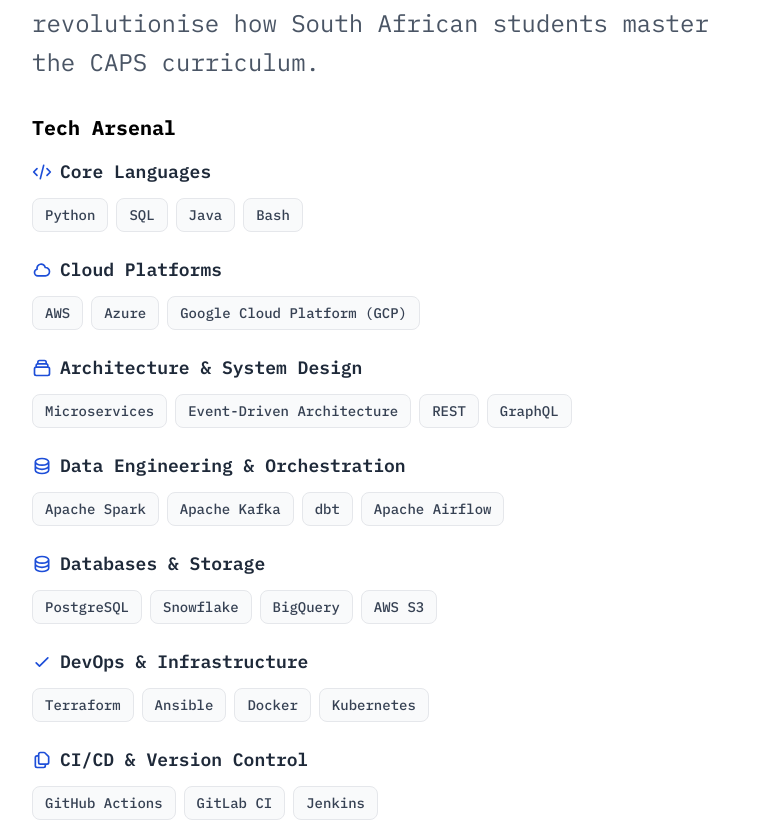
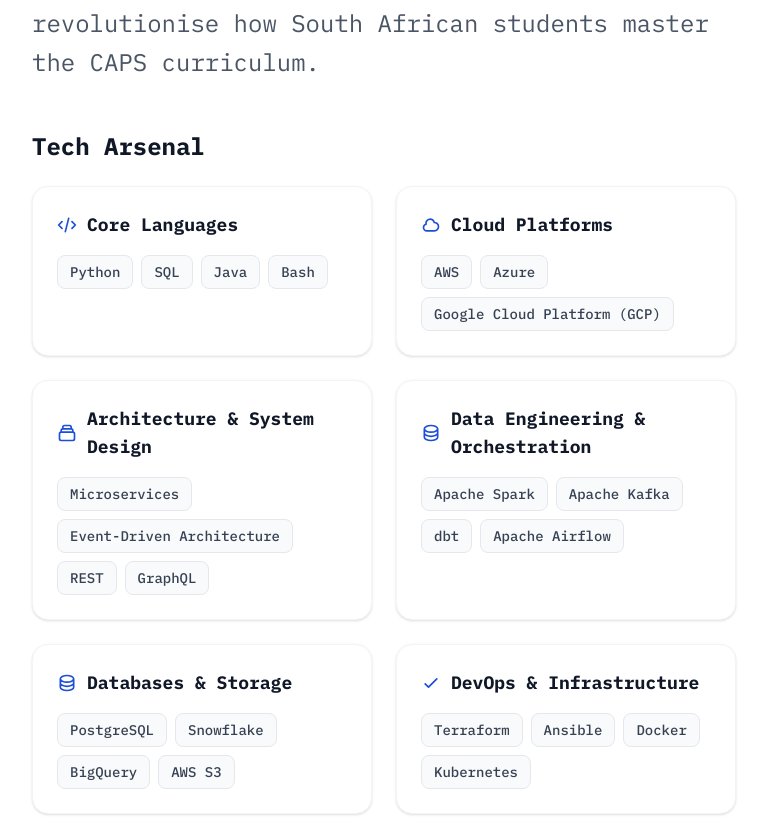
Before and after one commit to keammakola/portfolio, an Astro site: page / in a window 1280 px wide. Shown: the part 2009-2832 px from the top of the page, without its empty margins (448-1215 px from the left). Built offline with nearby package versions, Linux system fonts and the light colour scheme; Astro itself is replaced by a stand-in of ours.

Commit message:
style: refactor Tech Arsenal into a 2-column card grid layout

```diff
--- a/src/components/About.astro
+++ b/src/components/About.astro
@@ -35,13 +35,14 @@ const getCategoryIcon = (category: string) => {
           ))}
         </div>
 
-        <div class="mt-8">
-          <h3 class="text-xl font-bold mb-4">Tech Arsenal</h3>
+        <div class="mt-12">
+          <h3 class="text-2xl font-bold mb-6 text-gray-900">Tech Arsenal</h3>
 
+          <div class="grid grid-cols-1 md:grid-cols-2 gap-6">
             {
               siteConfig.skills.map((skillGroup) => (
-              <div class="mb-6">
-                <h4 class="text-lg font-semibold text-gray-800 mb-3 flex items-center gap-2" style={`--accent-color: ${siteConfig.accentColor}`}>
+                <div class="bg-white border border-gray-100 shadow-sm p-6 rounded-2xl hover:shadow-md transition-shadow duration-300">
+                  <h4 class="text-lg font-bold text-gray-900 mb-4 flex items-center gap-2.5" style={`--accent-color: ${siteConfig.accentColor}`}>
                     <span set:html={getCategoryIcon(skillGroup.category)} />
                     {skillGroup.category}
                   </h4>
@@ -59,4 +60,5 @@ const getCategoryIcon = (category: string) => {
         </div>
       </div>
     </div>
+  </div>
 </section>
```
Lines whose indentation alone changed are shown as unchanged.
